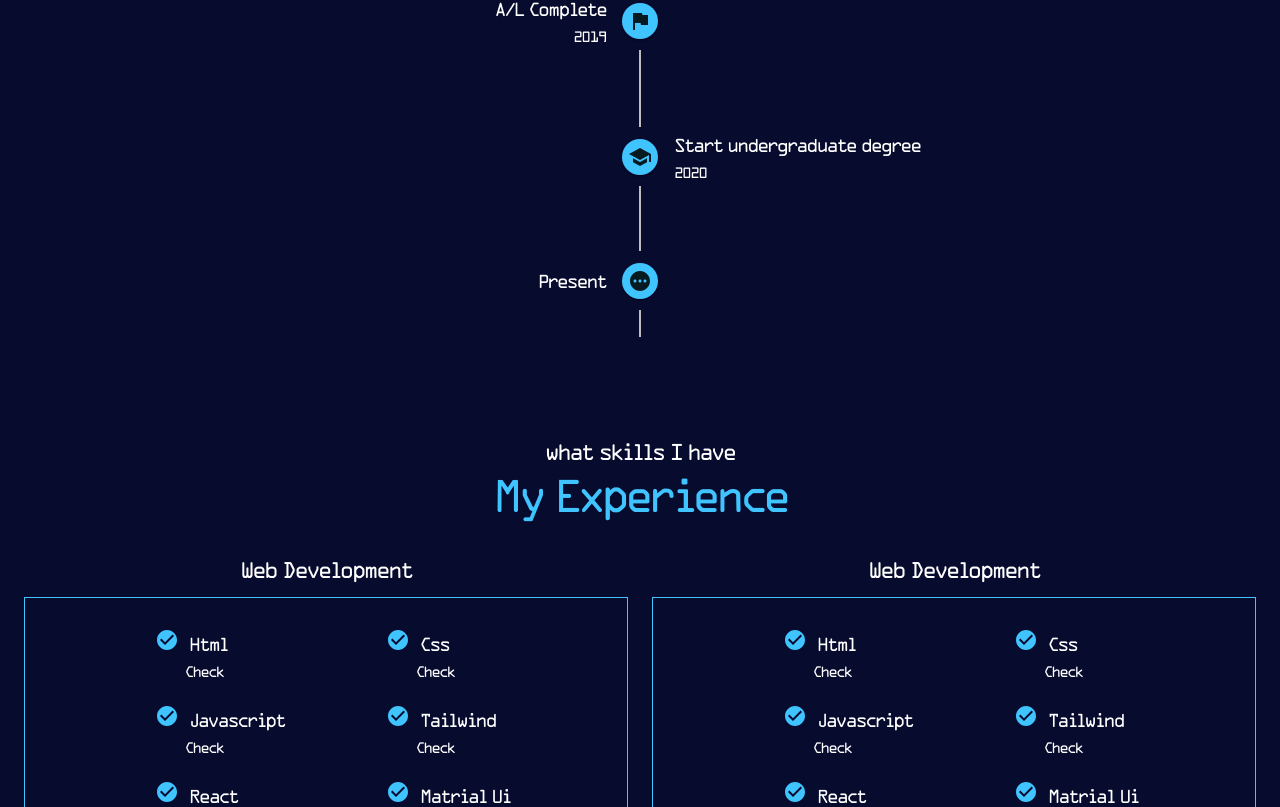
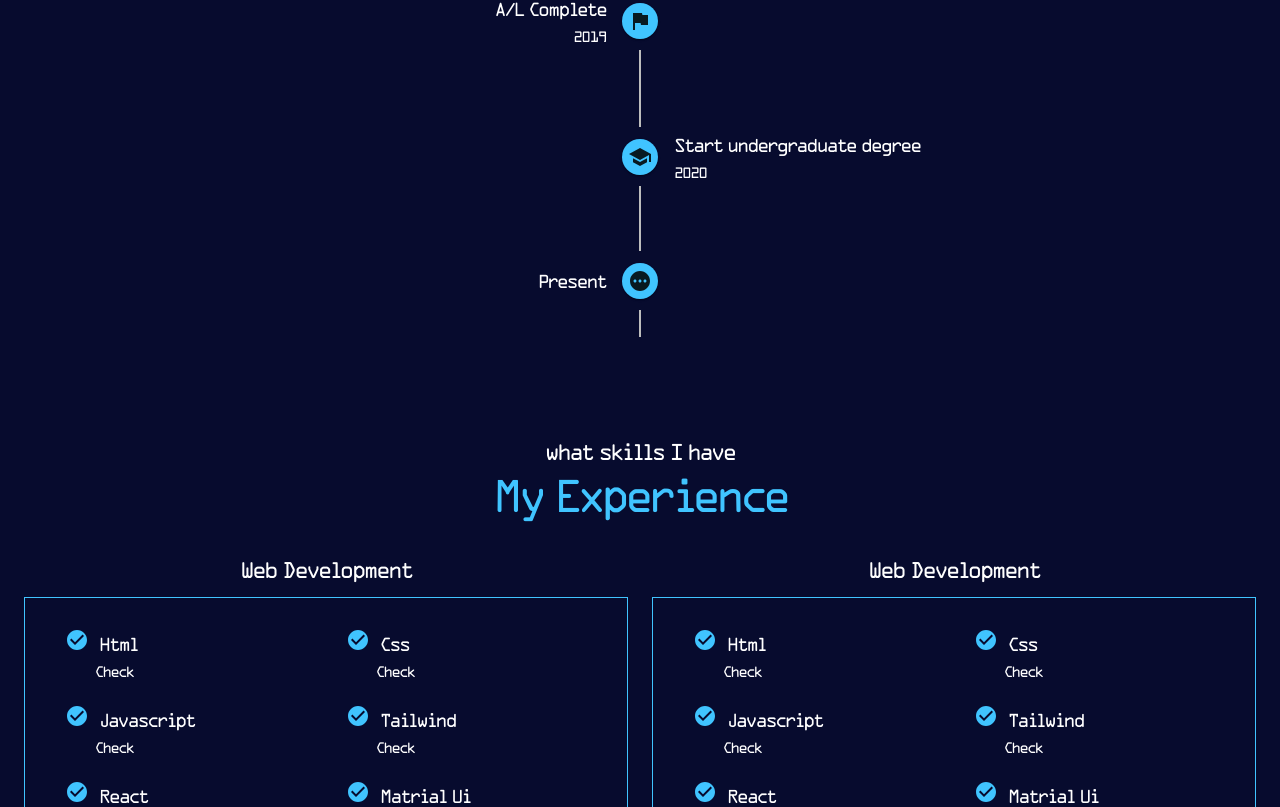
Before and after one commit to heshanm27/portfolio-, a React (Create React App) app: page / in a window 1280 px wide. Shown: the part 1993-2800 px from the top of the page. Built offline with nearby package versions, Linux system fonts and the light colour scheme.

Commit message:
fab error fixed

```diff
--- a/src/App.tsx
+++ b/src/App.tsx
@@ -20,7 +20,7 @@ import ArrowDownwardIcon from "@mui/icons-material/ArrowDownward";
 
 import { motion } from "framer-motion";
 import { useInView, InView } from "react-intersection-observer";
-import { useEffect, useState } from "react";
+import { useState } from "react";
 function App() {
   const { ref, inView: View } = useInView();
   const [value, setValue] = useState(false);
@@ -38,16 +38,10 @@ function App() {
     },
   });
 
-  const fabStyle = {
-    position: "fixed",
-    bottom: 50,
-    right: 50,
-  };
-
   const handleOnClick = (val: boolean) => {
-    if (!val) {
+    if (val) {
       window.scrollTo(0, document.body.scrollHeight);
-    } else if (val) {
+    } else {
       const violation = document.getElementById("home");
       window.scrollTo({
         top: violation!.offsetTop,
@@ -56,24 +50,33 @@ function App() {
     }
   };
 
-  useEffect(() => {});
   theme = responsiveFontSizes(theme);
   const matches = useMediaQuery(theme.breakpoints.down("md"));
+  const fabStyle = [
+    {
+      position: "fixed",
+      bottom: 50,
+      right: 50,
+    },
+    matches && {
+      bottom: 100,
+      right: 25,
+    },
+  ];
   return (
     <div>
       <ThemeProvider theme={theme}>
-        <div>
+        <InView as="div" onChange={(inView, entry) => setValue(inView)}>
           <Home />
-        </div>
+        </InView>
         <About />
         <Journy />
         <Experience />
         <Protfolio />
         <Contact />
 
-        <InView as="div" onChange={(inView, entry) => setValue(inView)}>
-          <Footer />
-        </InView>
+        <Footer />
+
         <Box
           sx={[
             {
@@ -83,7 +86,7 @@ function App() {
               justifyContent: "center",
             },
             matches && {
-              width: "80%",
+              width: "100%",
             },
           ]}
         >
@@ -102,7 +105,7 @@ function App() {
             onClick={() => handleOnClick(value)}
             size="small"
           >
-            {value ? <HomeIcon /> : <ArrowDownwardIcon />}
+            {value ? <ArrowDownwardIcon /> : <HomeIcon />}
           </Fab>
         </motion.div>
       </ThemeProvider>
--- a/src/components/BottomNavBar/BottomNavBar.tsx
+++ b/src/components/BottomNavBar/BottomNavBar.tsx
@@ -56,11 +56,14 @@ export default function BottomNavBar() {
             width: "100%",
             backgroundColor: " rgba(0, 0, 0,0.3)",
             marginBottom: "0px",
+            left: "50%",
+            transform: "translate(-50%, 0)",
           },
         ]}
         value={value}
         onChange={handleChange}
       >
+        {!matches && (
           <BottomNavigationAction
             label="Home"
             value="home"
@@ -68,6 +71,7 @@ export default function BottomNavBar() {
             icon={<HomeIcon />}
             onClick={() => handleOnClick("home")}
           />
+        )}
 
         <BottomNavigationAction
           label="About"
--- a/src/components/ExperienceCom/ExperienceCom.tsx
+++ b/src/components/ExperienceCom/ExperienceCom.tsx
@@ -9,14 +9,16 @@ type prop = {
 export default function ExperienceCom(props: prop) {
   return (
     <>
-      <Stack direction="row" justifyContent="left">
-        <Box sx={{ color: "#40C4FF" }}>{props.Icon}</Box>
+      <Stack direction="row" justifyContent="space-between">
+        <Stack direction="row">
+          <Box sx={{ color: "#40C4FF" }}>{props.Icon}</Box>
 
-        <Typography sx={{ paddingLeft: "10px" }} variant="h6">
-          {props.Title}
-        </Typography>
+          <Typography sx={{ paddingLeft: "10px" }} variant="h6">
+            {props.Title}
+          </Typography>
+        </Stack>
       </Stack>
-      <Stack direction="row" justifyContent="left ">
+      <Stack direction="row" justifyContent="space-between">
         <Typography sx={{ paddingLeft: "30px" }} variant="body1">
           {props.SubTitle}
         </Typography>
--- a/src/pages/Experience/Experiene.tsx
+++ b/src/pages/Experience/Experiene.tsx
@@ -42,27 +42,17 @@ export default function Experience() {
                   alignItems: "center",
                 }}
               >
-                <Grid
-                  container
-                  sx={{
-                    display: "flex",
-                    justifyContent: "center",
-                    paddingLeft: "100px",
-                  }}
-                >
+                <Grid container>
                   {webdev.map((value, index) => {
                     return (
-                      <Grid
-                        item
-                        key={index}
-                        xs={6}
-                        md={6}
+                      <Grid item key={index} xs={6} md={6}>
+                        <Box
                           sx={{
                             color: "white",
                             justifyContent: "center",
                             alignContent: "center",
                             textAlign: "center",
-                          padding: "10px",
+                            padding: "10px 10px 10px 20px",
                           }}
                         >
                           <ExperienceCom
@@ -70,6 +60,7 @@ export default function Experience() {
                             Title={value.title}
                             SubTitle={value.subTitle}
                           />
+                        </Box>
                       </Grid>
                     );
                   })}
@@ -95,27 +86,17 @@ export default function Experience() {
                   alignItems: "center",
                 }}
               >
-                <Grid
-                  container
-                  sx={{
-                    display: "flex",
-                    justifyContent: "center",
-                    paddingLeft: "100px",
-                  }}
-                >
+                <Grid container>
                   {webdev.map((value, index) => {
                     return (
-                      <Grid
-                        item
-                        key={index}
-                        xs={6}
-                        md={6}
+                      <Grid item key={index} xs={6} md={6}>
+                        <Box
                           sx={{
                             color: "white",
                             justifyContent: "center",
                             alignContent: "center",
                             textAlign: "center",
-                          padding: "10px",
+                            padding: "10px 10px 10px 20px",
                           }}
                         >
                           <ExperienceCom
@@ -123,6 +104,7 @@ export default function Experience() {
                             Title={value.title}
                             SubTitle={value.subTitle}
                           />
+                        </Box>
                       </Grid>
                     );
                   })}
@@ -148,27 +130,17 @@ export default function Experience() {
                   alignItems: "center",
                 }}
               >
-                <Grid
-                  container
-                  sx={{
-                    display: "flex",
-                    justifyContent: "center",
-                    paddingLeft: "100px",
-                  }}
-                >
+                <Grid container>
                   {webdev.map((value, index) => {
                     return (
-                      <Grid
-                        item
-                        key={index}
-                        xs={6}
-                        md={6}
+                      <Grid item key={index} xs={6} md={6}>
+                        <Box
                           sx={{
                             color: "white",
                             justifyContent: "center",
                             alignContent: "center",
                             textAlign: "center",
-                          padding: "10px",
+                            padding: "10px 10px 10px 20px",
                           }}
                         >
                           <ExperienceCom
@@ -176,6 +148,7 @@ export default function Experience() {
                             Title={value.title}
                             SubTitle={value.subTitle}
                           />
+                        </Box>
                       </Grid>
                     );
                   })}
```
Lines whose indentation alone changed are shown as unchanged.
